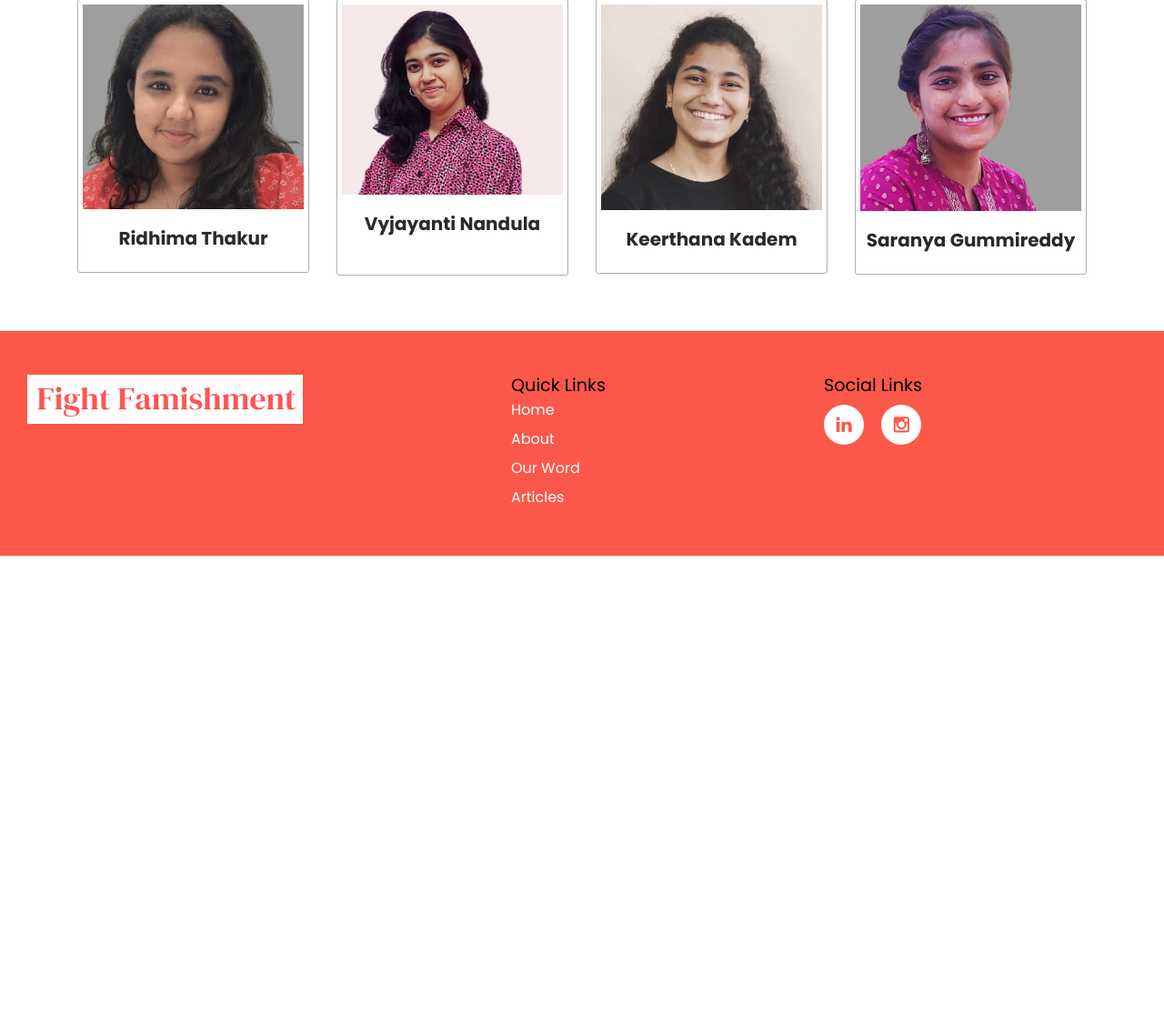
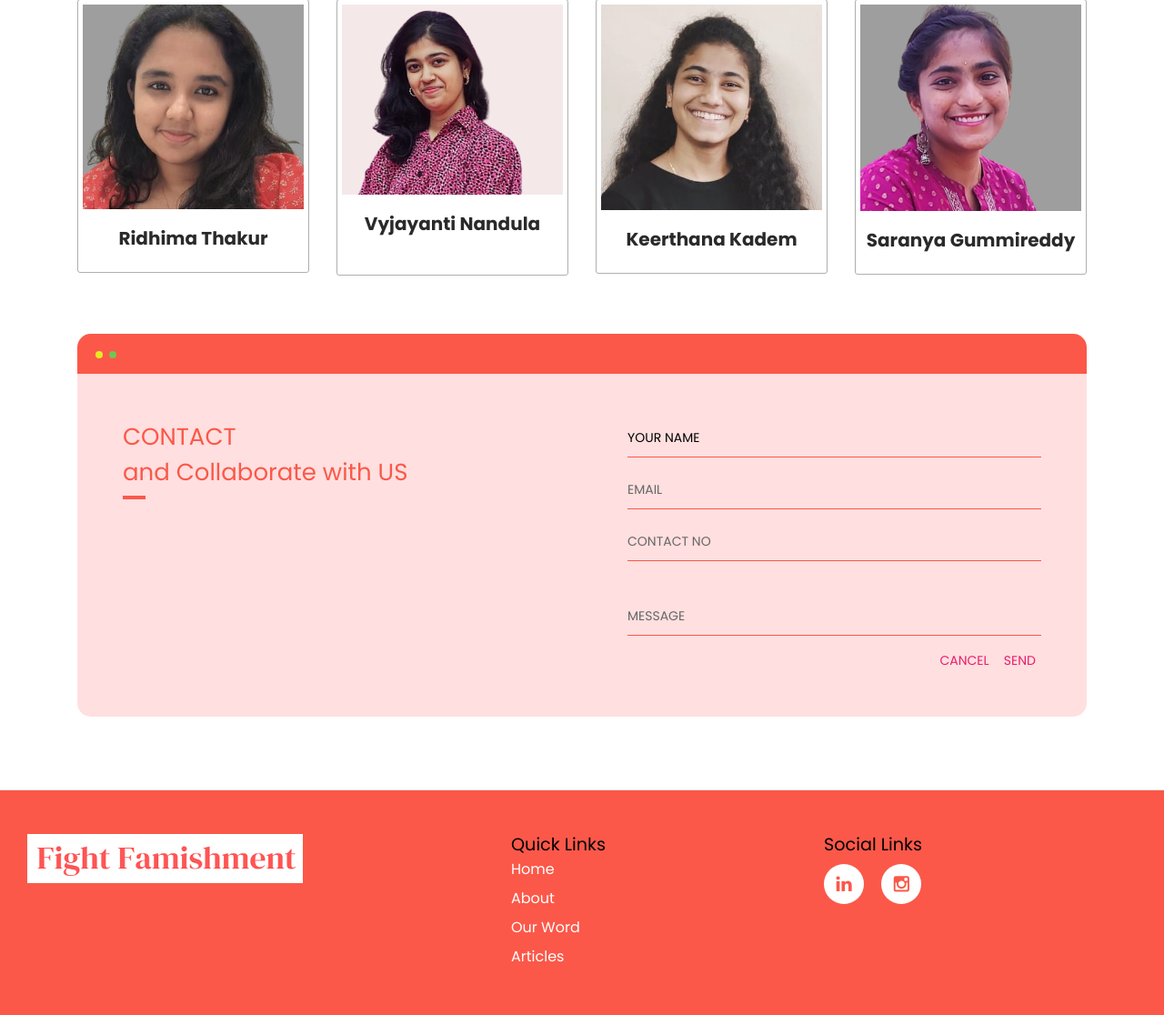
Before and after one commit to VyjayantiN/Google_Solutions_Challenge_2023, a Django app: page /about in a window 1280 px wide. Shown: the part 1473-2589 px from the top of the page at 91% size. Before the commit the page ends 2084 px from the top, so only its background shows below. Run offline with Django 4.2, Linux system fonts and the light colour scheme; some libraries are stand-ins or nearby versions.

Commit message:
contact us

```diff
--- a/accounts/templates/accounts/about2.html
+++ b/accounts/templates/accounts/about2.html
@@ -407,6 +407,214 @@ text-decoration: underline;
 
 
 
+.screen {
+  position: relative;
+  background: #ffdfdf;
+  border-radius: 15px;
+  margin-top: 4rem;
+}
+
+.screen:after {
+  content: '';
+  display: block;
+  position: absolute;
+  top: 0;
+  left: 20px;
+  right: 20px;
+  bottom: 0;
+  border-radius: 15px;
+  box-shadow: 0 20px 40px rgba(0, 0, 0, .4);
+  z-index: -1;
+}
+
+.screen-header {
+  display: flex;
+  align-items: center;
+  padding: 10px 20px;
+  background: #fb5849;
+  border-top-left-radius: 15px;
+  border-top-right-radius: 15px;
+}
+
+.screen-header-left {
+  margin-right: auto;
+}
+
+.screen-header-button {
+  display: inline-block;
+  width: 8px;
+  height: 8px;
+  margin-right: 3px;
+  border-radius: 8px;
+  background: white;
+}
+
+.screen-header-button.close {
+  background: #fb5849;
+}
+
+.screen-header-button.maximize {
+  background: #e8e925;
+}
+
+.screen-header-button.minimize {
+  background: #74c54f;
+}
+
+.screen-header-right {
+  display: flex;
+}
+
+.screen-header-ellipsis {
+  width: 3px;
+  height: 3px;
+  margin-left: 2px;
+  border-radius: 8px;
+  background: #fb5849;
+}
+
+.screen-body {
+  display: flex;
+}
+
+.screen-body-item {
+  flex: 1;
+  padding: 50px;
+}
+
+.screen-body-item.left {
+  display: flex;
+  flex-direction: column;
+}
+
+.app-title {
+  display: flex;
+  flex-direction: column;
+  position: relative;
+  color: #fb5849;
+  font-size: 26px;
+}
+
+.app-title:after {
+  content: '';
+  display: block;
+  position: absolute;
+  left: 0;
+  bottom: -10px;
+  width: 25px;
+  height: 4px;
+  background: #fb5849;
+}
+
+.app-contact {
+  margin-top: auto;
+  font-size: 8px;
+  color: #000;
+}
+
+.app-form-group {
+  margin-bottom: 15px;
+}
+
+.app-form-group.message {
+  margin-top: 40px;
+}
+
+.app-form-group.buttons {
+  margin-bottom: 0;
+  text-align: right;
+}
+
+.app-form-control {
+  width: 100%;
+  padding: 10px 0;
+  background: none;
+  border: none;
+  border-bottom: 1px solid #fb5849;
+  color: #000;
+  font-size: 14px;
+  text-transform: uppercase;
+  outline: none;
+  transition: border-color .2s;
+}
+
+.app-form-control::placeholder {
+  color: #666;
+}
+
+.app-form-control:focus {
+  border-bottom-color: #ddd;
+}
+
+.app-form-button {
+  background: none;
+  border: none;
+  color: #ea1d6f;
+  font-size: 14px;
+  cursor: pointer;
+  outline: none;
+}
+
+.app-form-button:hover {
+  color: #b9134f;
+}
+
+.credits {
+  display: flex;
+  justify-content: center;
+  align-items: center;
+  margin-top: 20px;
+  color: #ffa4bd;
+  font-family: 'Roboto Condensed', sans-serif;
+  font-size: 16px;
+  font-weight: normal;
+}
+
+.credits-link {
+  display: flex;
+  align-items: center;
+  color: #fff;
+  font-weight: bold;
+  text-decoration: none;
+}
+
+.dribbble {
+  width: 20px;
+  height: 20px;
+  margin: 0 5px;
+}
+
+@media screen and (max-width: 520px) {
+  .screen-body {
+    flex-direction: column;
+  }
+
+  .screen-body-item.left {
+    margin-bottom: 30px;
+  }
+
+  .app-title {
+    flex-direction: row;
+  }
+
+  .app-title span {
+    margin-right: 12px;
+  }
+
+  .app-title:after {
+    display: none;
+  }
+}
+
+@media screen and (max-width: 600px) {
+  .screen-body {
+    padding: 40px;
+  }
+
+  .screen-body-item {
+    padding: 0;
+  }
+}
 
 
 
@@ -701,7 +909,55 @@ text-decoration: underline;
 
 
 
+<div class="container">
+  <div class="screen">
+    <div class="screen-header">
+      <div class="screen-header-left">
+        <div class="screen-header-button close"></div>
+        <div class="screen-header-button maximize"></div>
+        <div class="screen-header-button minimize"></div>
+      </div>
+      <div class="screen-header-right">
+        <div class="screen-header-ellipsis"></div>
+        <div class="screen-header-ellipsis"></div>
+        <div class="screen-header-ellipsis"></div>
+      </div>
+    </div>
+    <div class="screen-body">
+      <div class="screen-body-item left">
+        <div class="app-title">
+          <span>CONTACT </span>
+          <span>and Collaborate with US</span>
+        </div>
 
+      </div>
+      <div class="screen-body-item">
+        <div class="app-form">
+          <div class="app-form-group">
+            <input class="app-form-control" placeholder="NAME" value="Your name">
+          </div>
+          <div class="app-form-group">
+            <input class="app-form-control" placeholder="EMAIL">
+          </div>
+          <div class="app-form-group">
+            <input class="app-form-control" placeholder="CONTACT NO">
+          </div>
+          <div class="app-form-group message">
+            <input class="app-form-control" placeholder="MESSAGE">
+          </div>
+          <div class="app-form-group buttons">
+            <button class="app-form-button">CANCEL</button>
+            <button class="app-form-button">SEND</button>
+          </div>
+        </div>
+      </div>
+    </div>
+  </div>
+  <div class="credits">
+
+
+  </div>
+</div>
 
 
 
```
Also changed, not shown: static/images/banner.png (added).
